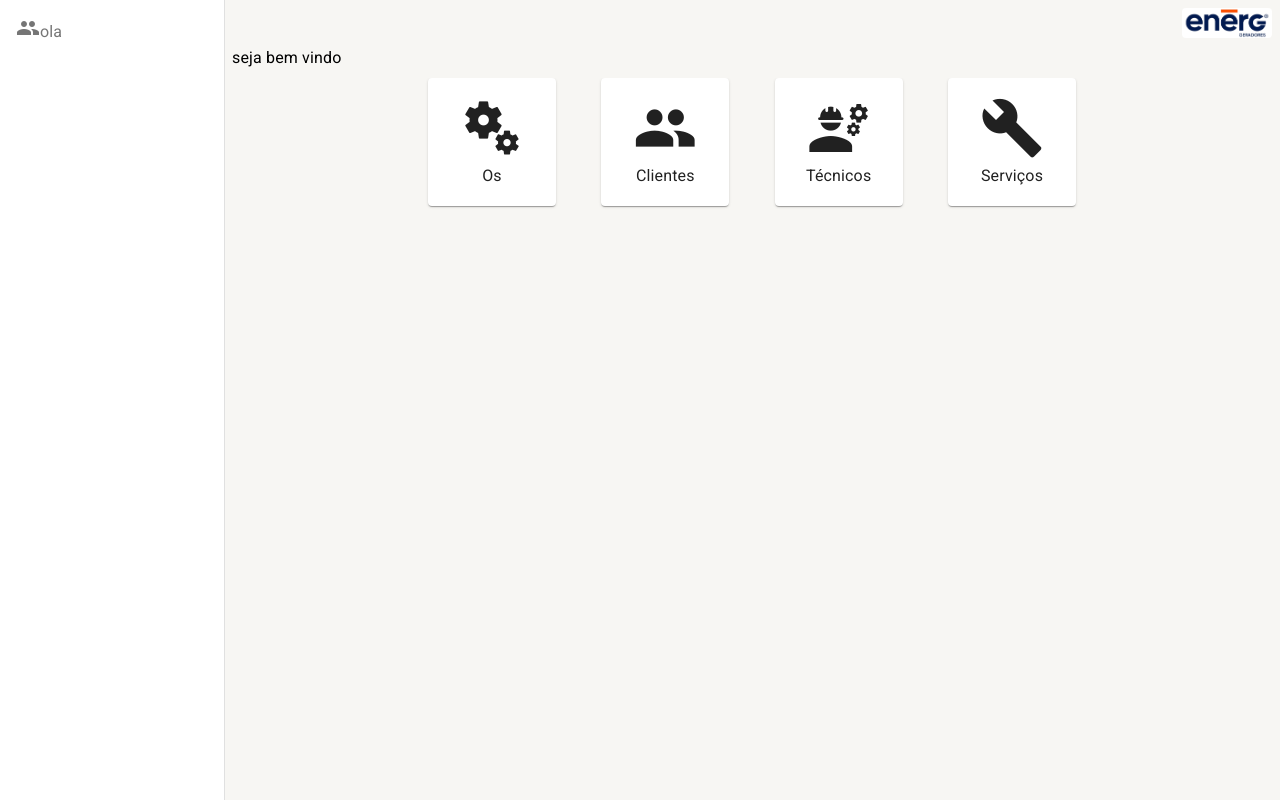
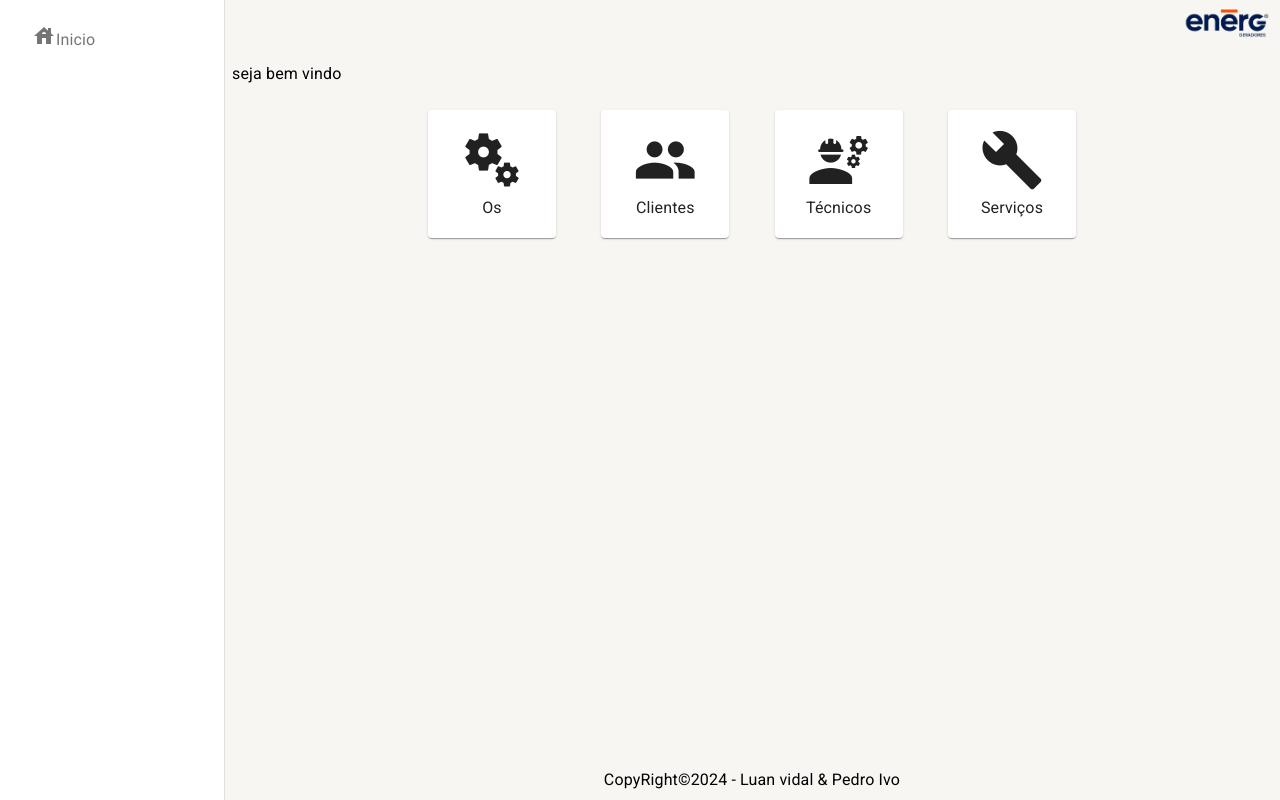
Before and after one commit to Vidall/front-energ, a React (Create React App) app: page /inicio in a window 1280 px wide. Built offline with nearby package versions, Linux system fonts and the light colour scheme.

Commit message:
feat: reasposividade do layout pagina

```diff
--- a/src/pages/pagina-inicial/PaginaInicial.tsx
+++ b/src/pages/pagina-inicial/PaginaInicial.tsx
@@ -8,7 +8,6 @@ export const PaginaInicial = () => {
     <LayoutPaginas
       titulo='seja bem vindo'
     >
-
       <Grid container  >
 
         <Grid container item justifyContent={'center'}>
--- a/src/shared/Components/menu-lateral/MenuLateral.tsx
+++ b/src/shared/Components/menu-lateral/MenuLateral.tsx
@@ -1,5 +1,6 @@
 import { Box, Drawer, Icon, List, ListItem, ListItemButton, ListItemIcon, ListItemText, useMediaQuery, useTheme } from '@mui/material';
 import { useDrawerContext } from '../../Contexts';
+import { useNavigate } from 'react-router';
 
 interface IMenuLateralProps {
   children: React.ReactNode
@@ -10,6 +11,7 @@ export const MenuLateral: React.FC<IMenuLateralProps> = ({ children }) => {
   const theme = useTheme();
   const smDown = useMediaQuery(theme.breakpoints.down('sm'));
   const {isDrawerOpen, toggleDrawerOpen} = useDrawerContext();
+  const navigate = useNavigate();
 
   return (
 
@@ -17,13 +19,13 @@ export const MenuLateral: React.FC<IMenuLateralProps> = ({ children }) => {
       <Drawer open={isDrawerOpen} onClose={toggleDrawerOpen} variant={smDown ? 'temporary' : 'permanent'}>
         <Box width={theme.spacing(28)}>
           <List>
-            <ListItem disablePadding>
+            <ListItem >
               <ListItemButton>
-                <ListItemIcon>
+                <ListItemIcon onClick={() => navigate('/inicio')}>
                   <Icon>
-                    people
+                    house
                   </Icon>
-                  <ListItemText primary={'ola'}/>
+                  <ListItemText primary={'Inicio'}/>
                 </ListItemIcon>
               </ListItemButton>
             </ListItem>
--- a/src/shared/Layout/LayoutPaginas.tsx
+++ b/src/shared/Layout/LayoutPaginas.tsx
@@ -1,5 +1,5 @@
 import React from 'react';
-import { Box, Button, Card, CardMedia, Icon, useMediaQuery, Theme } from '@mui/material';
+import { Box, Button, Card, CardMedia, Icon, useMediaQuery, Theme, Typography } from '@mui/material';
 import { useDrawerContext } from '../Contexts';
 import { TituloPagina } from '../Components';
 
@@ -14,22 +14,18 @@ export const LayoutPaginas: React.FC<IDetalheProps> = ({ titulo, children }) =>
   const {toggleDrawerOpen } = useDrawerContext();
 
   return (
-
-    <Box padding={1}  display={'flex'} flexDirection={'column'} gap={1} >
-      <Box display="flex" alignItems="center" justifyContent="space-between" gap={1}>
+    <Box display={'flex'} flexDirection={'column'} gap={1} height={'100vh'}>
+      <Box display={'flex'} alignItems={'center'} padding={1}>
         { smDown && (
           <Button variant="contained" onClick={toggleDrawerOpen}>
             <Icon>menu</Icon>
           </Button>
-        )
-
-        }
-
+        )}
         <Box flex={1} display="flex" justifyContent="end">
-          <Card sx={{ maxWidth: 90, border: 'none' }} variant="outlined">
+          <Card sx={{ maxWidth: 90, border: 'none', bgcolor:'transparent'}} variant="outlined">
             <CardMedia
               sx={{
-                height: 30,
+                height: 30
               }}
               component="img"
               image="/logoEnerg.png"
@@ -39,27 +35,23 @@ export const LayoutPaginas: React.FC<IDetalheProps> = ({ titulo, children }) =>
         </Box>
       </Box>
 
-      <TituloPagina titulo={titulo}/>
-
-      <Box flex={1} overflow={'auto'} height={'85vh'}>
-
-        {children}
-
+      <Box padding={1}>
+        <TituloPagina titulo={titulo}/>
       </Box>
 
-      {/* <Box
+      <Box flex={1} overflow={'auto'} padding={1}>
+        {children}
+      </Box>
+
+      <Box
         component="footer"
-        sx={{
-          mt: 'auto',
-          py: 2,
-          textAlign: 'center',
-          backgroundColor: '#f5f5f5',
-        }}
+        textAlign={'center'}
+        padding={1}
       >
-        footer
-      </Box> */}
-
+        <Typography>
+          CopyRight©2024 - Luan vidal & Pedro Ivo
+        </Typography>
+      </Box>
     </Box>
-
   );
 };
```
